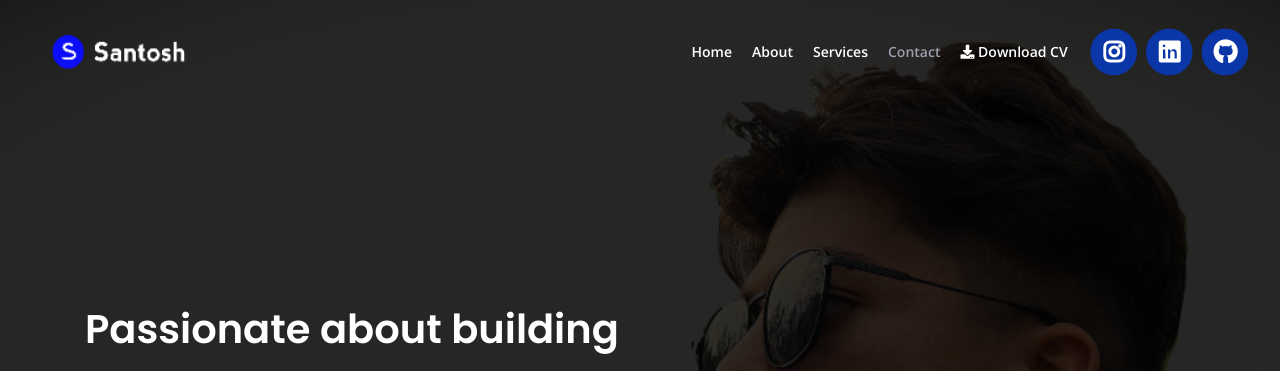
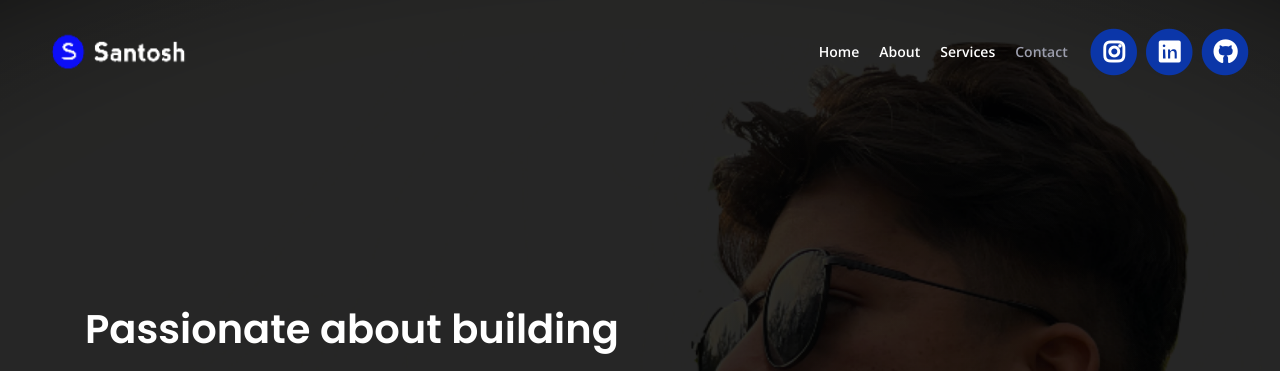
Before and after one commit to Santoshrawal1125/Portfolio, a Django app: page / in a window 1280 px wide. Shown: the top 371 px of the page. Run offline with Django 4.2, Linux system fonts and the light colour scheme; some libraries are stand-ins or nearby versions.

Commit message:
dw r temp

```diff
--- a/templates/base.html
+++ b/templates/base.html
@@ -62,11 +62,11 @@
                     <li class="nav-item">
                         <a class="nav-link page-scroll" href="#contact">Contact</a>
                     </li>
-                    <li class="nav-item">
-                        <a class="nav-link page-scroll" href="/Downloads/Santosh%20Rawal(CV).pdf" download>
-                            <i class="fas fa-download"></i> Download CV
-                        </a>
-                    </li>
+<!--                    <li class="nav-item">-->
+<!--                        <a class="nav-link page-scroll" href="media/cv.pdf" download>-->
+<!--                            <i class="fas fa-download"></i> Download CV-->
+<!--                        </a>-->
+<!--                    </li>-->
 
 
                 </ul>
```
Also changed, not shown: 2 other files.
